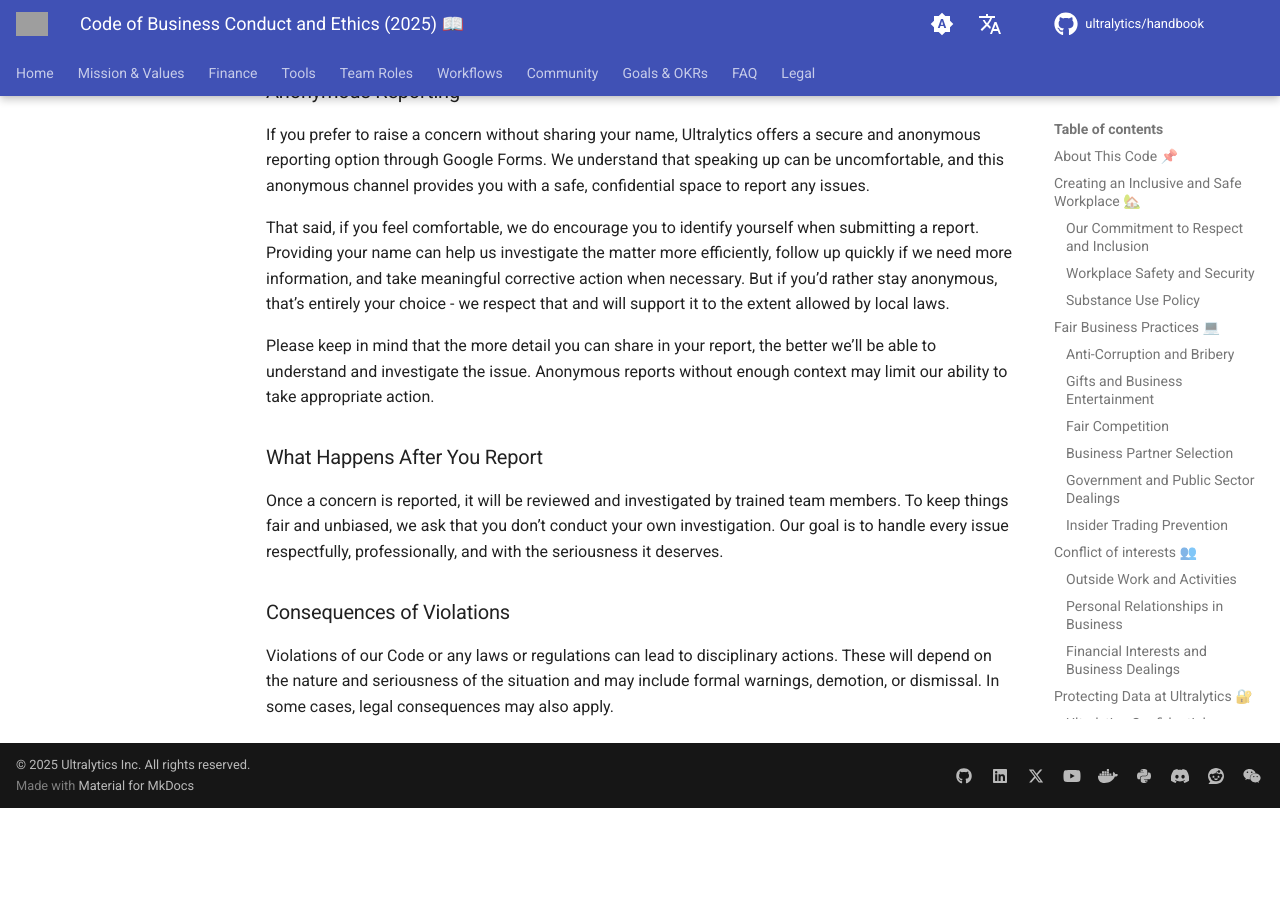
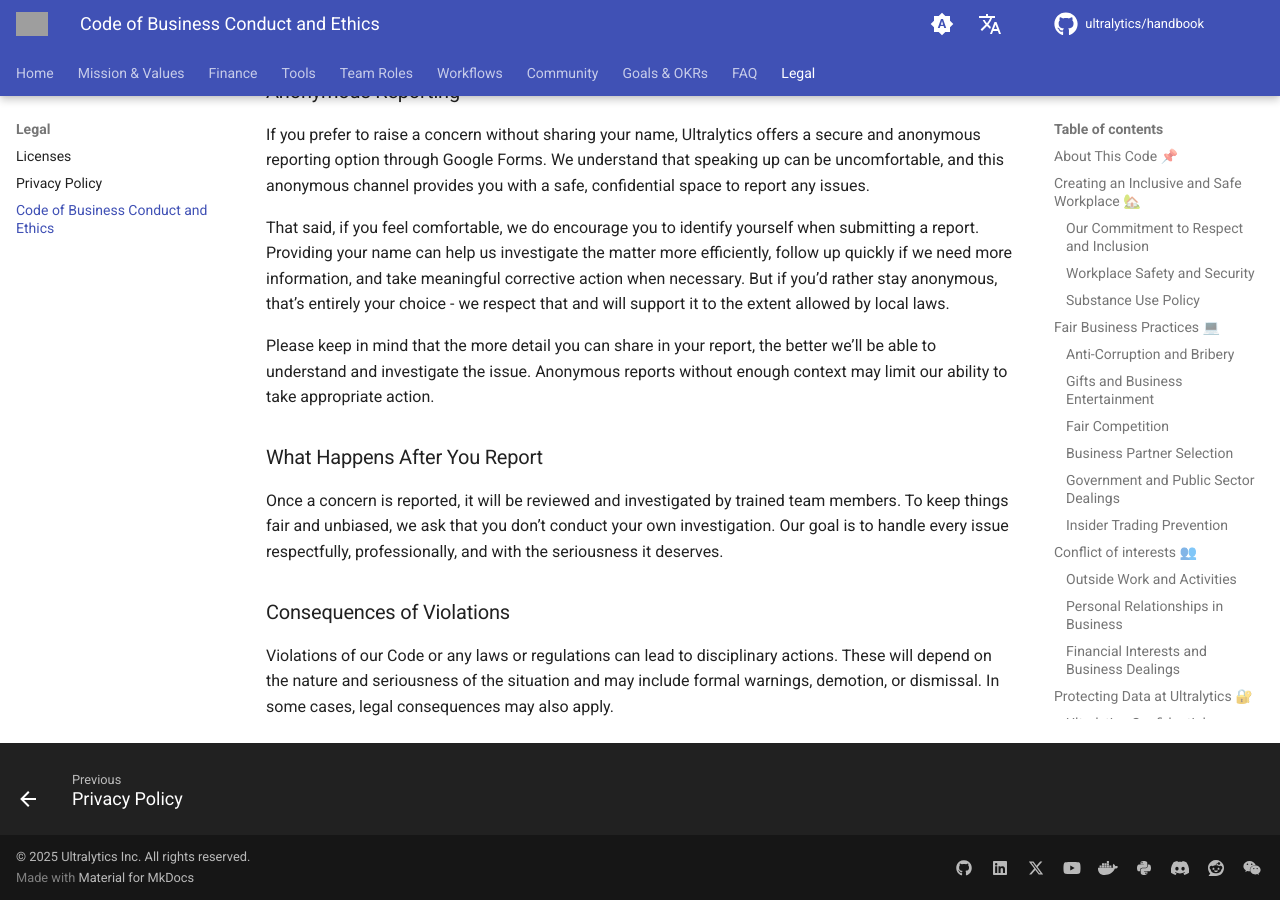
Before and after one commit to ultralytics/handbook, an MkDocs documentation site: the page built from docs/legal/code-of-business-conduct-and-ethics.md, in a window 1280 px wide and 900 px high, scrolled down 10059 px. Built offline with MkDocs 1.6.1 and Material for MkDocs 9.7.7, drawn with Linux system fonts in a browser that asks for light colours; comment, search, counter and statistics services are not loaded; before the commit the page ends 10867 px from its top, so only the background shows below that; grey boxes are pictures that could not be loaded.

Commit message:
Adding-COBC-to-the-navigation-panel.yml (#114)
Signed-off-by: zkontri <kontrikova.z@gmail.com>
Co-authored-by: Glenn Jocher <glenn.jocher@ultralytics.com>

```diff
--- a/mkdocs.yml
+++ b/mkdocs.yml
@@ -219,6 +219,7 @@
   - Legal:
       - Licenses: legal/licenses.md
       - Privacy Policy: legal/privacy-policy.md
+      - Code of Business Conduct and Ethics: legal/code-of-business-conduct-and-ethics.md
 
 # Plugins including 301 redirects navigation ---------------------------------------------------------------------------
 plugins:
```
